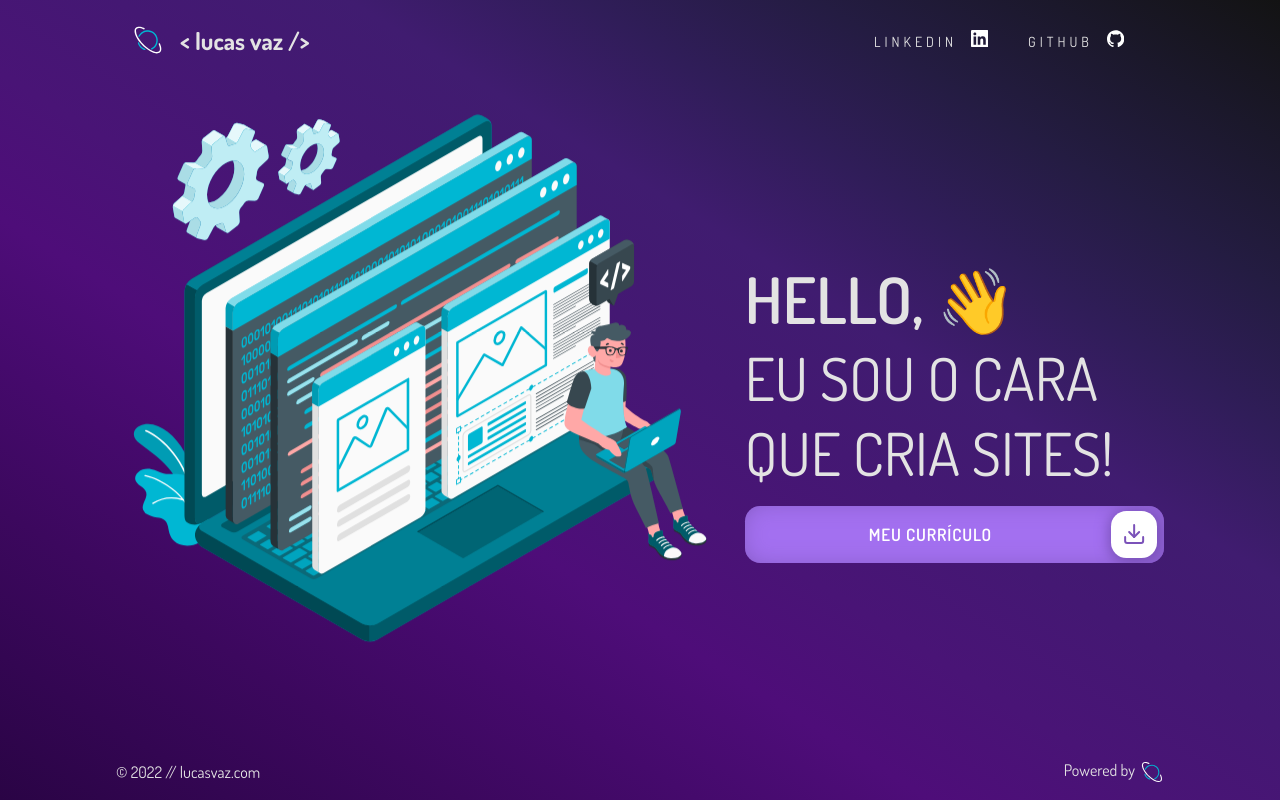
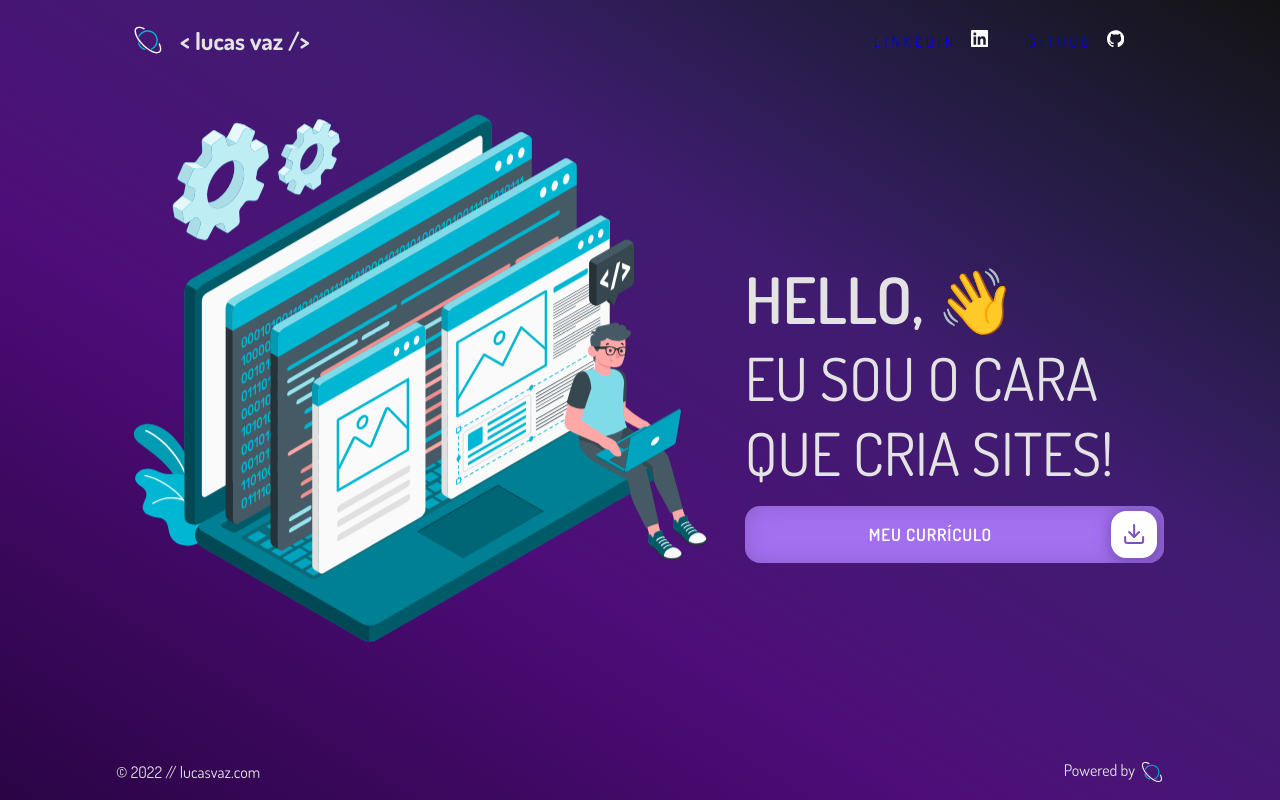
Before and after one commit to httpslucasvaz/my-portifolio-, a React (Vite) app: page / in a window 1280 px wide. Built offline with nearby package versions, Linux system fonts and the light colour scheme.

Commit message:
feat: add link to github and linkedin

```diff
--- a/src/components/header/Header.jsx
+++ b/src/components/header/Header.jsx
@@ -12,12 +12,12 @@ export function Header() {
         </div>
         <div className="logo-container">
           <button className="cta">
-            <span className="hover-underline-animation"> linkedin </span>
+            <span className="hover-underline-animation"><a href="https://www.linkedin.com/in/lucasvazz/" target='_blank'> linkedin </a> </span>
             <SiLinkedin className="icon" />
           </button>
 
           <button className="cta">
-            <span className="hover-underline-animation"> github </span>
+            <span className="hover-underline-animation"><a href="https://github.com/httpslucasvaz" target='_blank'> github</a> </span>
             <SiGithub className="icon" />
           </button>
         </div>
--- a/src/style/App.css
+++ b/src/style/App.css
@@ -41,3 +41,11 @@ body {
   left: 2rem;
   padding: 1rem;
 }
+
+a {
+  text-decoration: none;
+}
+
+a:active, :visited {
+  color: #e3e3e3;
+}
```
Also changed, not shown: src/components/content/content.jsx (indentation only), 1 other file (tests, documents, lock files or other folders).
